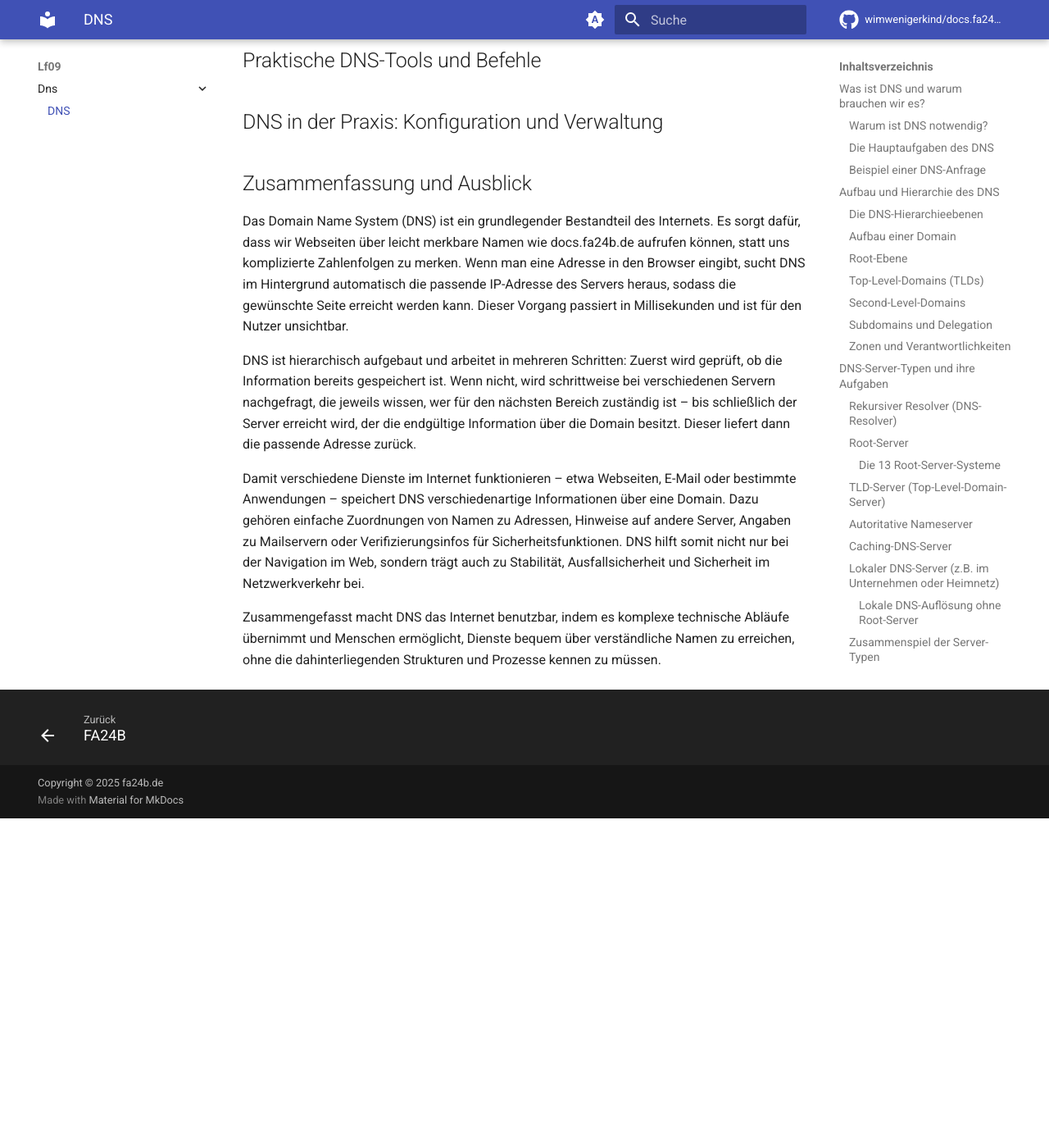
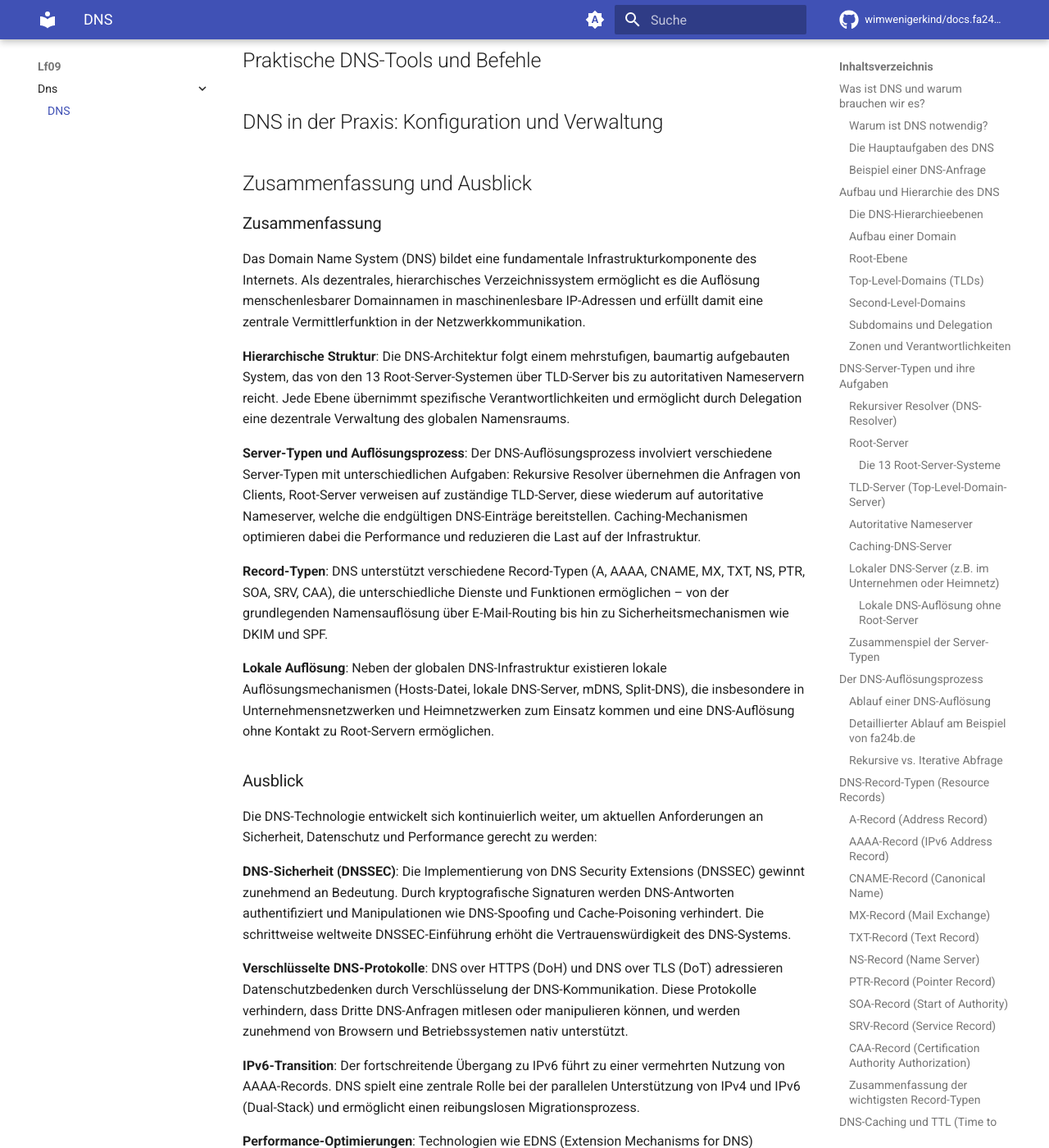
Before and after one commit to wimwenigerkind/docs.fa24b.de, an MkDocs documentation site: the page built from docs/lf09/dns/index.md, in a window 1280 px wide and 1400 px high, scrolled down 16029 px. Shown: the whole window at 82% size. Built offline with MkDocs 1.6.1 and Material for MkDocs 9.7.7, drawn with Linux system fonts in a browser that asks for light colours; comment, search, counter and statistics services are not loaded; the version menu is left out; before the commit the page ends 17027 px from its top, so only the background shows below that; some of the changed text lies outside the part shown.

Commit message:
refactor "Zusammenfassung und Ausblick"

```diff
--- a/docs/lf09/dns/index.md
+++ b/docs/lf09/dns/index.md
@@ -605,10 +605,30 @@
 
 ## Zusammenfassung und Ausblick
 
-Das Domain Name System (DNS) ist ein grundlegender Bestandteil des Internets. Es sorgt dafür, dass wir Webseiten über leicht merkbare Namen wie docs.fa24b.de aufrufen können, statt uns komplizierte Zahlenfolgen zu merken. Wenn man eine Adresse in den Browser eingibt, sucht DNS im Hintergrund automatisch die passende IP-Adresse des Servers heraus, sodass die gewünschte Seite erreicht werden kann. Dieser Vorgang passiert in Millisekunden und ist für den Nutzer unsichtbar.
+### Zusammenfassung
 
-DNS ist hierarchisch aufgebaut und arbeitet in mehreren Schritten: Zuerst wird geprüft, ob die Information bereits gespeichert ist. Wenn nicht, wird schrittweise bei verschiedenen Servern nachgefragt, die jeweils wissen, wer für den nächsten Bereich zuständig ist – bis schließlich der Server erreicht wird, der die endgültige Information über die Domain besitzt. Dieser liefert dann die passende Adresse zurück.
+Das Domain Name System (DNS) bildet eine fundamentale Infrastrukturkomponente des Internets. Als dezentrales, hierarchisches Verzeichnissystem ermöglicht es die Auflösung menschenlesbarer Domainnamen in maschinenlesbare IP-Adressen und erfüllt damit eine zentrale Vermittlerfunktion in der Netzwerkkommunikation.
 
-Damit verschiedene Dienste im Internet funktionieren – etwa Webseiten, E-Mail oder bestimmte Anwendungen – speichert DNS verschiedenartige Informationen über eine Domain. Dazu gehören einfache Zuordnungen von Namen zu Adressen, Hinweise auf andere Server, Angaben zu Mailservern oder Verifizierungsinfos für Sicherheitsfunktionen. DNS hilft somit nicht nur bei der Navigation im Web, sondern trägt auch zu Stabilität, Ausfallsicherheit und Sicherheit im Netzwerkverkehr bei.
+**Hierarchische Struktur**: Die DNS-Architektur folgt einem mehrstufigen, baumartig aufgebauten System, das von den 13 Root-Server-Systemen über TLD-Server bis zu autoritativen Nameservern reicht. Jede Ebene übernimmt spezifische Verantwortlichkeiten und ermöglicht durch Delegation eine dezentrale Verwaltung des globalen Namensraums.
 
-Zusammengefasst macht DNS das Internet benutzbar, indem es komplexe technische Abläufe übernimmt und Menschen ermöglicht, Dienste bequem über verständliche Namen zu erreichen, ohne die dahinterliegenden Strukturen und Prozesse kennen zu müssen.
+**Server-Typen und Auflösungsprozess**: Der DNS-Auflösungsprozess involviert verschiedene Server-Typen mit unterschiedlichen Aufgaben: Rekursive Resolver übernehmen die Anfragen von Clients, Root-Server verweisen auf zuständige TLD-Server, diese wiederum auf autoritative Nameserver, welche die endgültigen DNS-Einträge bereitstellen. Caching-Mechanismen optimieren dabei die Performance und reduzieren die Last auf der Infrastruktur.
+
+**Record-Typen**: DNS unterstützt verschiedene Record-Typen (A, AAAA, CNAME, MX, TXT, NS, PTR, SOA, SRV, CAA), die unterschiedliche Dienste und Funktionen ermöglichen – von der grundlegenden Namensauflösung über E-Mail-Routing bis hin zu Sicherheitsmechanismen wie DKIM und SPF.
+
+**Lokale Auflösung**: Neben der globalen DNS-Infrastruktur existieren lokale Auflösungsmechanismen (Hosts-Datei, lokale DNS-Server, mDNS, Split-DNS), die insbesondere in Unternehmensnetzwerken und Heimnetzwerken zum Einsatz kommen und eine DNS-Auflösung ohne Kontakt zu Root-Servern ermöglichen.
+
+### Ausblick
+
+Die DNS-Technologie entwickelt sich kontinuierlich weiter, um aktuellen Anforderungen an Sicherheit, Datenschutz und Performance gerecht zu werden:
+
+**DNS-Sicherheit (DNSSEC)**: Die Implementierung von DNS Security Extensions (DNSSEC) gewinnt zunehmend an Bedeutung. Durch kryptografische Signaturen werden DNS-Antworten authentifiziert und Manipulationen wie DNS-Spoofing und Cache-Poisoning verhindert. Die schrittweise weltweite DNSSEC-Einführung erhöht die Vertrauenswürdigkeit des DNS-Systems.
+
+**Verschlüsselte DNS-Protokolle**: DNS over HTTPS (DoH) und DNS over TLS (DoT) adressieren Datenschutzbedenken durch Verschlüsselung der DNS-Kommunikation. Diese Protokolle verhindern, dass Dritte DNS-Anfragen mitlesen oder manipulieren können, und werden zunehmend von Browsern und Betriebssystemen nativ unterstützt.
+
+**IPv6-Transition**: Der fortschreitende Übergang zu IPv6 führt zu einer vermehrten Nutzung von AAAA-Records. DNS spielt eine zentrale Rolle bei der parallelen Unterstützung von IPv4 und IPv6 (Dual-Stack) und ermöglicht einen reibungslosen Migrationsprozess.
+
+**Performance-Optimierungen**: Technologien wie EDNS (Extension Mechanisms for DNS) erweitern die Möglichkeiten des DNS-Protokolls. Anycast-Routing, geografisch verteilte DNS-Server und intelligente Caching-Strategien verbessern kontinuierlich die Auflösungsgeschwindigkeit und Verfügbarkeit.
+
+**Zukünftige Herausforderungen**: Die zunehmende Komplexität vernetzter Systeme, die steigende Anzahl IoT-Geräte und die Notwendigkeit schnellerer Auflösungszeiten stellen neue Anforderungen an die DNS-Infrastruktur. Gleichzeitig muss DNS gegen zunehmend ausgefeilte Angriffsvektoren wie DDoS-Attacken auf kritische DNS-Infrastruktur geschützt werden.
+
+DNS bleibt damit ein dynamisches System, das sich an technologische Entwicklungen anpasst und eine unverzichtbare Grundlage für die Funktionsfähigkeit des Internets darstellt.
```
